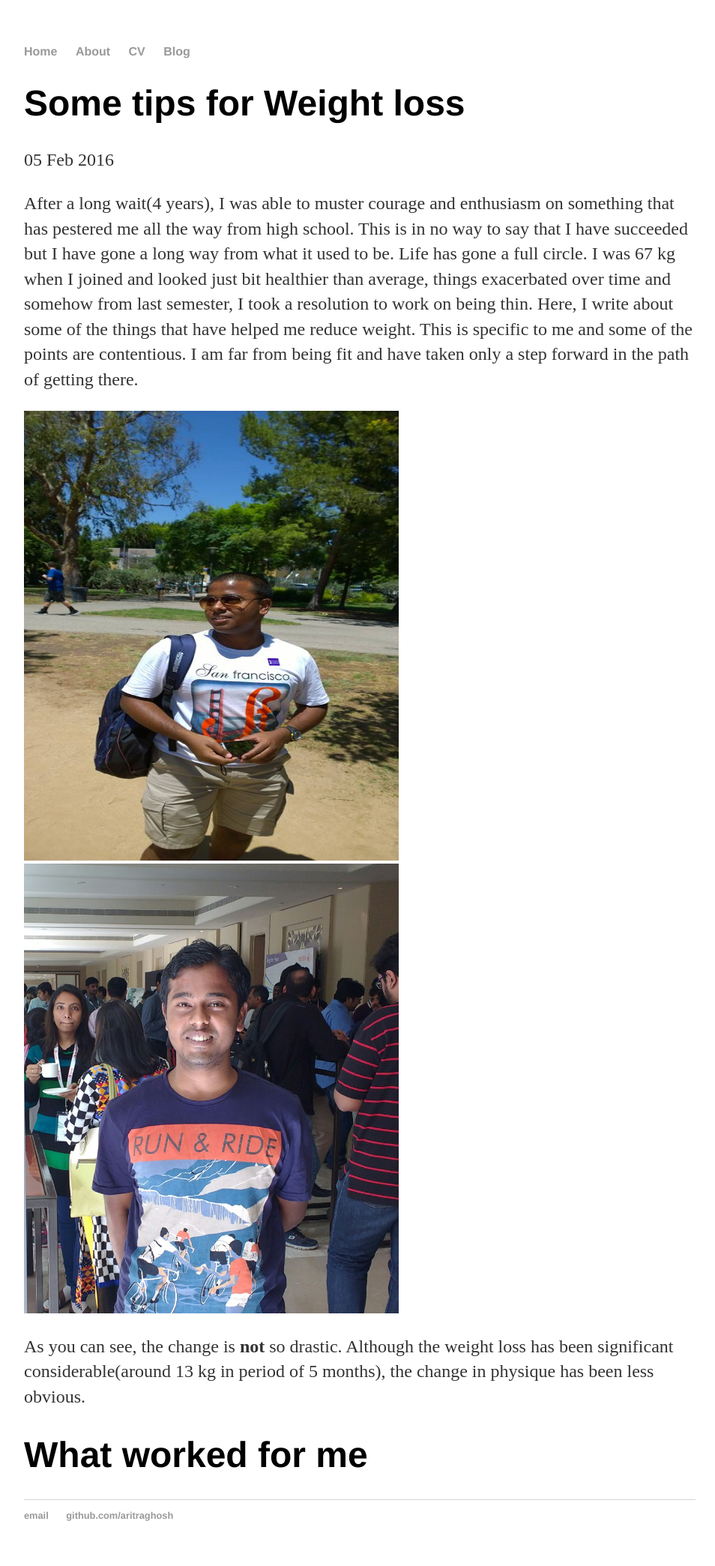
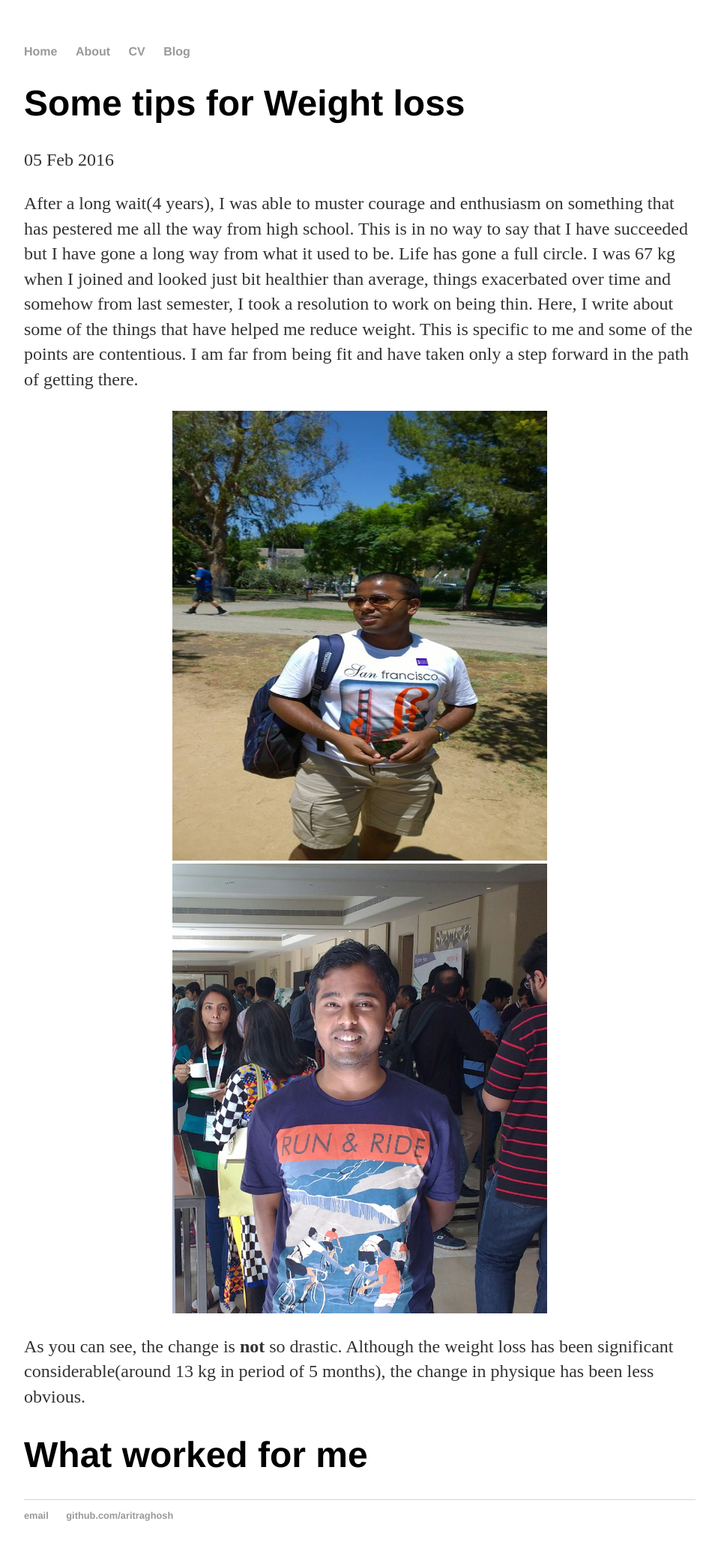
Before and after one commit to aritraghosh/aritraghosh.github.io, a Jekyll site: the page built from _posts/2016-02-05-some-tips-for-weight-loss.md, in a window 1280 px wide. Shown: the whole page at 75% size, without its empty margins (160-1114 px from the left). Built offline with Jekyll 4.4.1, drawn with Linux system fonts in a browser that asks for light colours.

Commit message:
Update 2016-02-05-some-tips-for-weight-loss.md

```diff
--- a/_posts/2016-02-05-some-tips-for-weight-loss.md
+++ b/_posts/2016-02-05-some-tips-for-weight-loss.md
@@ -8,7 +8,7 @@ After a long wait(4 years), I was able to muster courage and enthusiasm on somet
 
 
 
-<div class="image" style="align:center">
+<div class="image" align="center">
 <img src="https://aritraghosh.github.io/images/Aritra_old.jpg" alt="Old me" style="align: left;width: 500px ;height: 600px;"/>
 <img src="https://aritraghosh.github.io/images/IMG_20160123_091910.jpg" alt="Now" style="align: right;width: 500px;  height: 600px;"/>
 </div>
```
